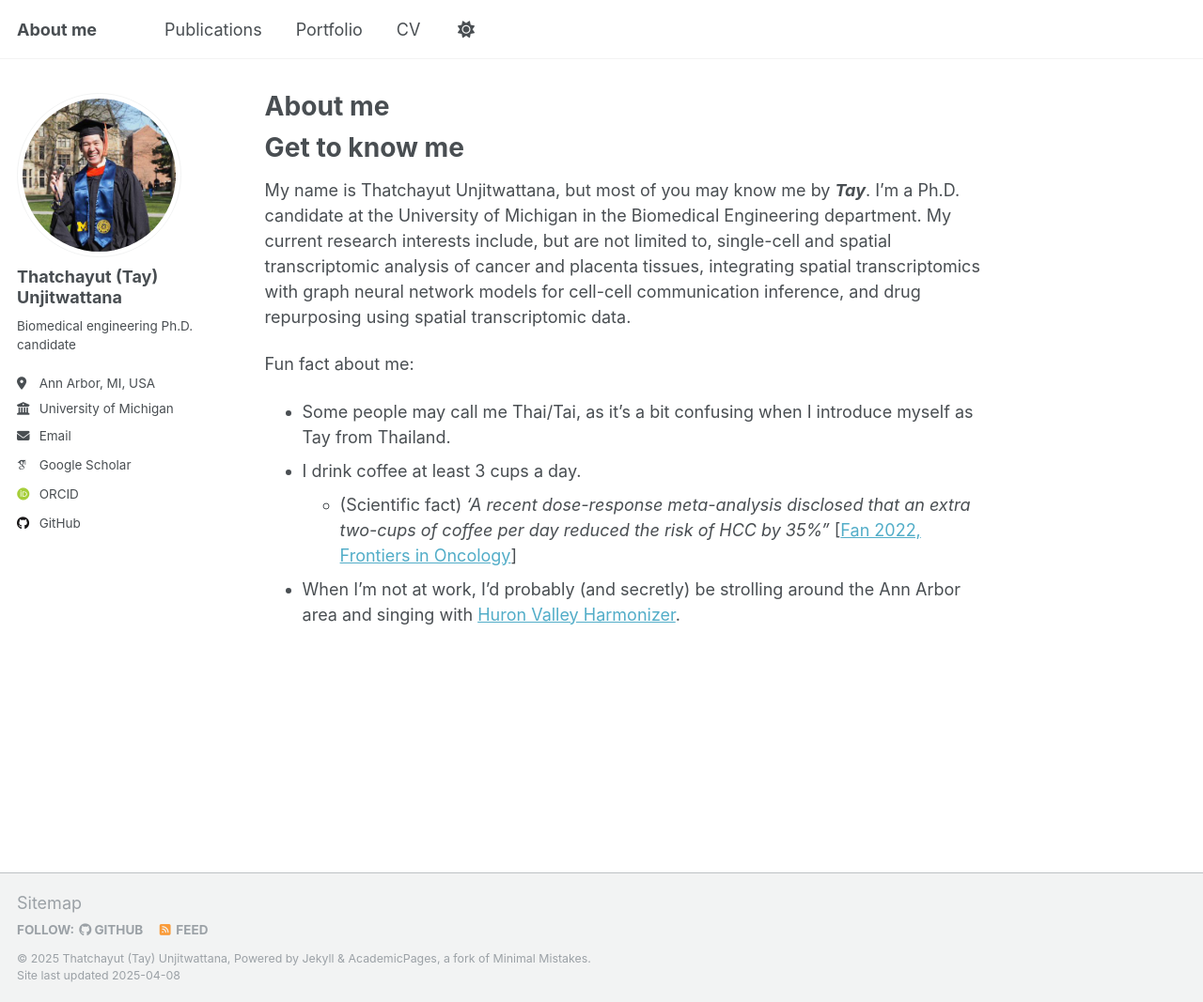
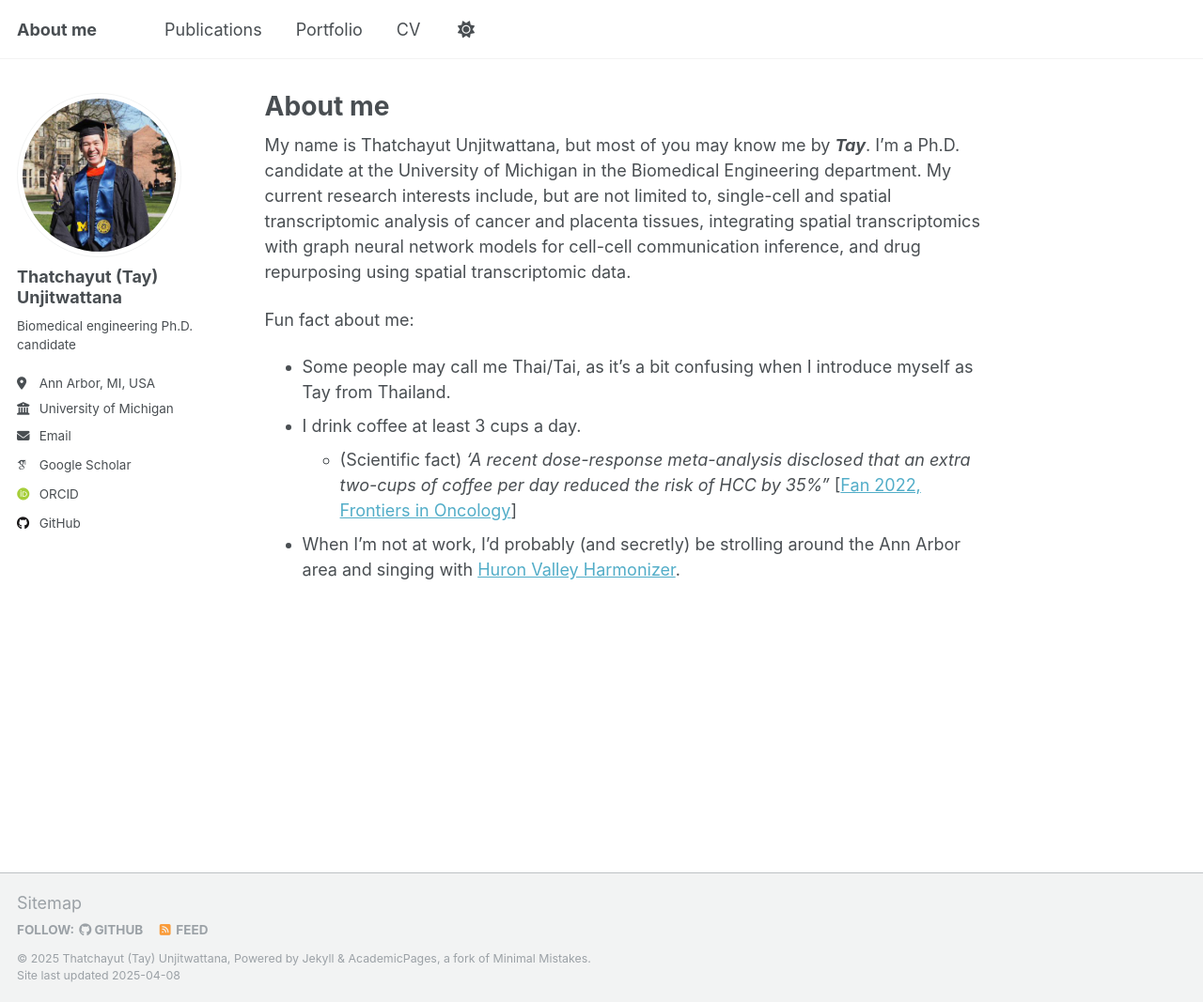
Before and after one commit to thatchayut/thatchayut.github.io, a Jekyll site: the page built from _pages/about.md, in a window 1280 px wide and 1067 px high. Shown: the whole window at 94% size. Built offline with Jekyll 4.4.1, drawn with Linux system fonts in a browser that asks for light colours; some web fonts are replaced.

Commit message:
Update about.md

```diff
--- a/_pages/about.md
+++ b/_pages/about.md
@@ -7,8 +7,6 @@ redirect_from:
   - /about.html
 ---
 
-Get to know me
-======
 My name is Thatchayut Unjitwattana, but most of you may know me by ***Tay***. I'm a Ph.D. candidate at the University of Michigan in the Biomedical Engineering department. My current research interests include, but are not limited to, single-cell and spatial transcriptomic analysis of cancer and placenta tissues, integrating spatial transcriptomics with graph neural network models for cell-cell communication inference, and drug repurposing using spatial transcriptomic data.
 
 Fun fact about me:
```
